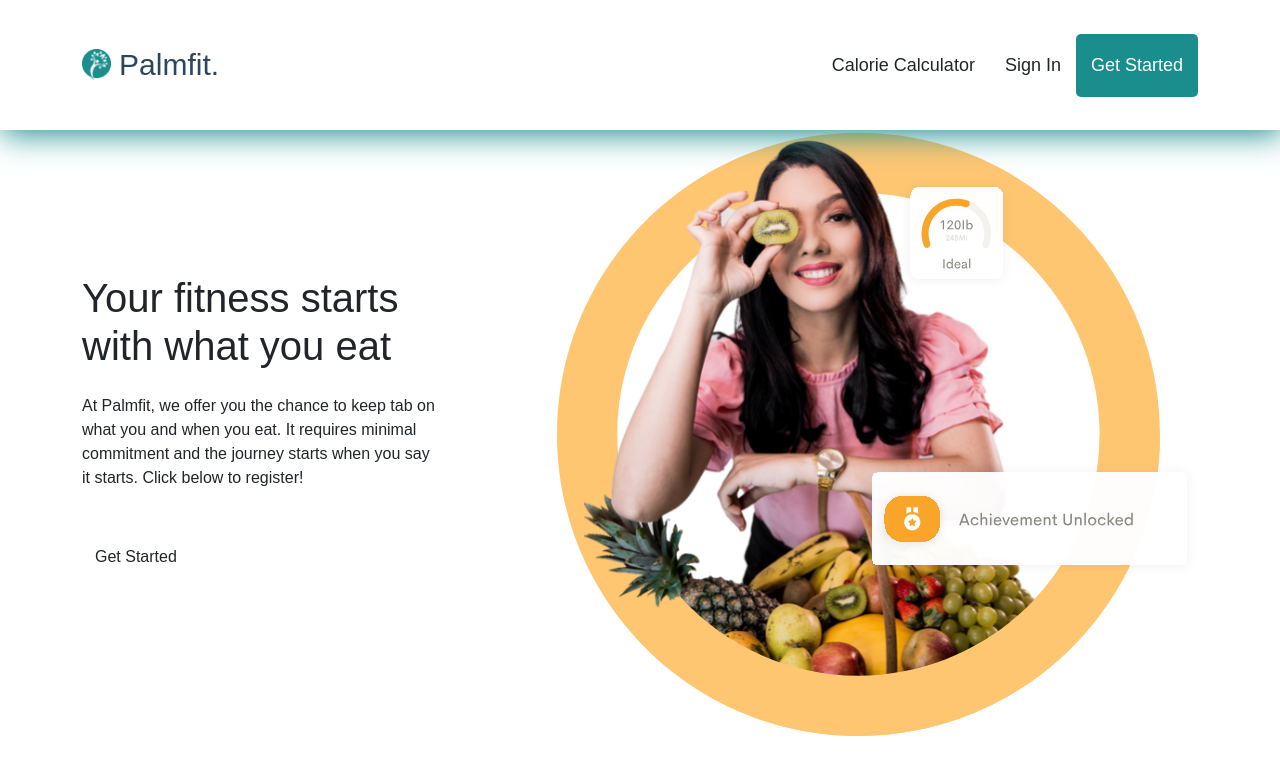
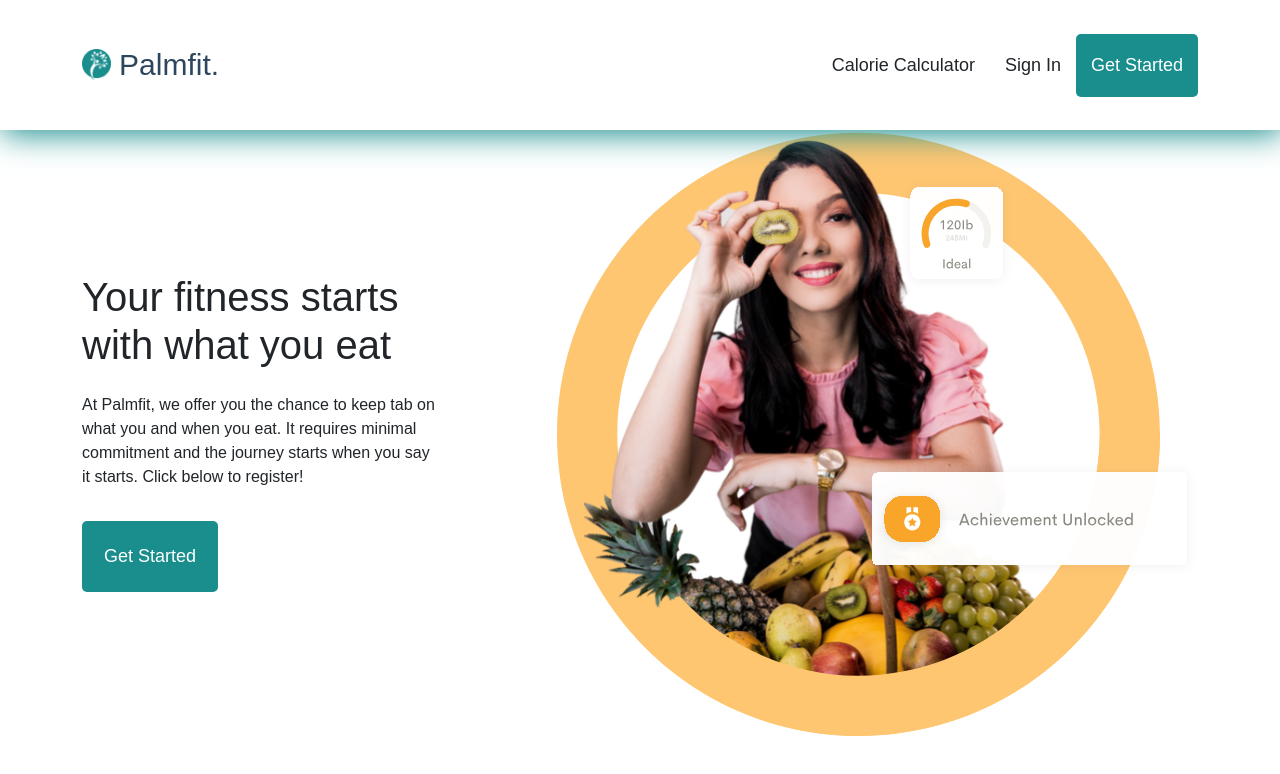
Before and after one commit to martinmatics100/Palmfit-FE, a React (Create React App) app: page / in a window 1280 px wide. Shown: the top 774 px of the page. Built offline with nearby package versions, Linux system fonts and the light colour scheme.

Commit message:
still working on the landing page

```diff
--- a/src/components/LandingPage/HomeFirstPart.js
+++ b/src/components/LandingPage/HomeFirstPart.js
@@ -19,7 +19,7 @@ const HomeFirstPart = () => {
             <div class="swiper-pagination"></div>
           </div>
         </div>
-        <div class="col-lg-4 order-lg-1">
+        <div class="left col-lg-4 order-lg-1">
           <h1 class="mb-4" data-aos="fade-up">
             Your fitness <span>starts</span> with what you eat
           </h1>
@@ -28,11 +28,9 @@ const HomeFirstPart = () => {
             you eat. It requires minimal commitment and the journey starts when
             you say it starts. Click below to register!
           </p>
-          <p class="mt-5" data-aos="fade-up">
-            <a href="#" class="btn btn-get-started">
-              Get Started
-            </a>
-          </p>
+          <a href="#" class="btn btn-get-started mt-3">
+            Get Started
+          </a>
         </div>
       </div>
     </div>
--- a/src/components/LandingPage/Landing.css
+++ b/src/components/LandingPage/Landing.css
@@ -135,6 +135,21 @@
         cursor: pointer;
         transition: color 0.3s;
     }
+.left .btn-get-started {
+    background-color: var(--nav-hover-color);
+    color: #ffffff;
+    border-radius: 5px;
+    padding: 20px;
+    border: 2px solid transparent;
+    transition: 0.3s all ease-in-out;
+    font-size: 18px;
+}
+
+.left .btn-get-started:hover {
+    border-color: var(--nav-hover-color);
+    background-color: transparent;
+    color: #000000;
+}
 }
 
 
@@ -217,4 +232,20 @@
     .mobile-nav-active .navmenu>ul {
         display: block;
     }
+.left .btn-get-started {
+    background-color: var(--nav-hover-color);
+    color: #ffffff;
+    border-radius: 5px;
+    padding: 20px;
+    border: 2px solid transparent;
+    transition: 0.3s all ease-in-out;
+    font-size: 15px;
+    /* float: right; */
 }
+
+.left .btn-get-started:hover {
+    border-color: var(--nav-hover-color);
+    background-color: transparent;
+    color: #000000;
+}
+}
```
